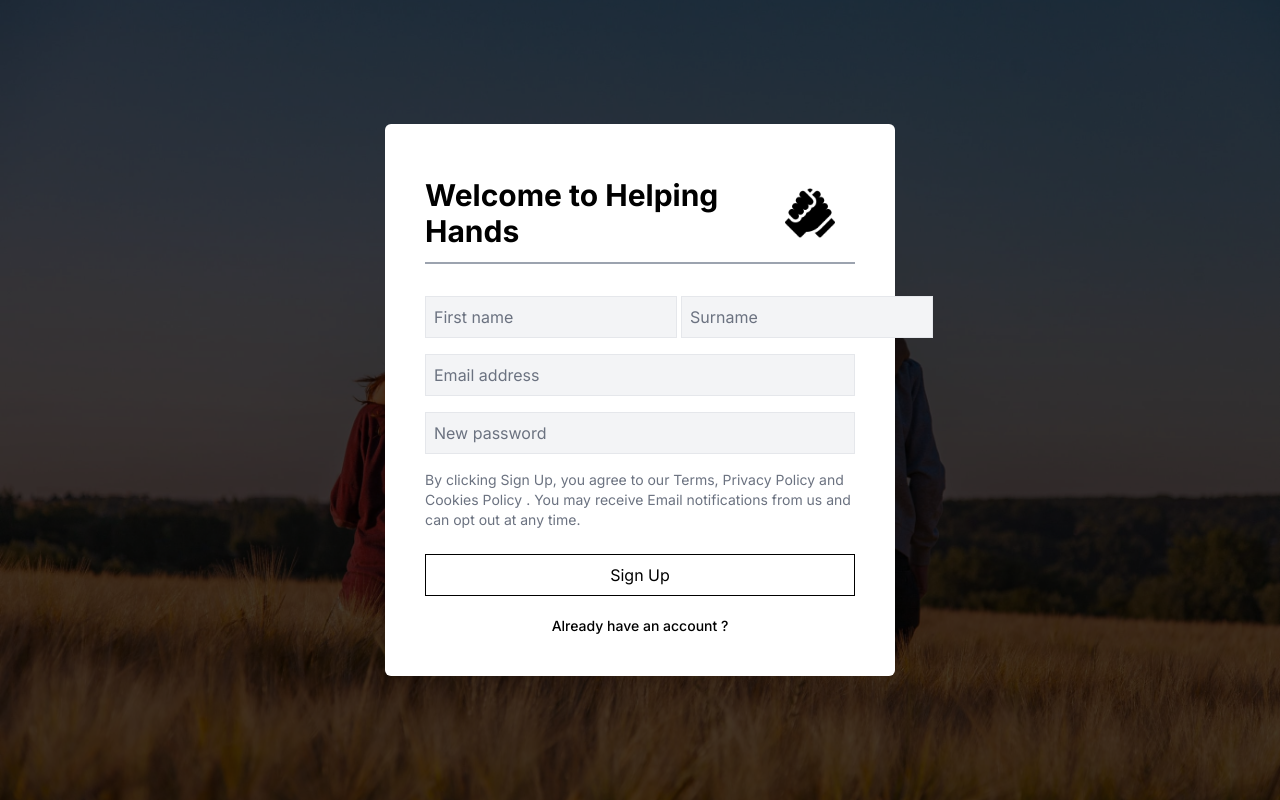
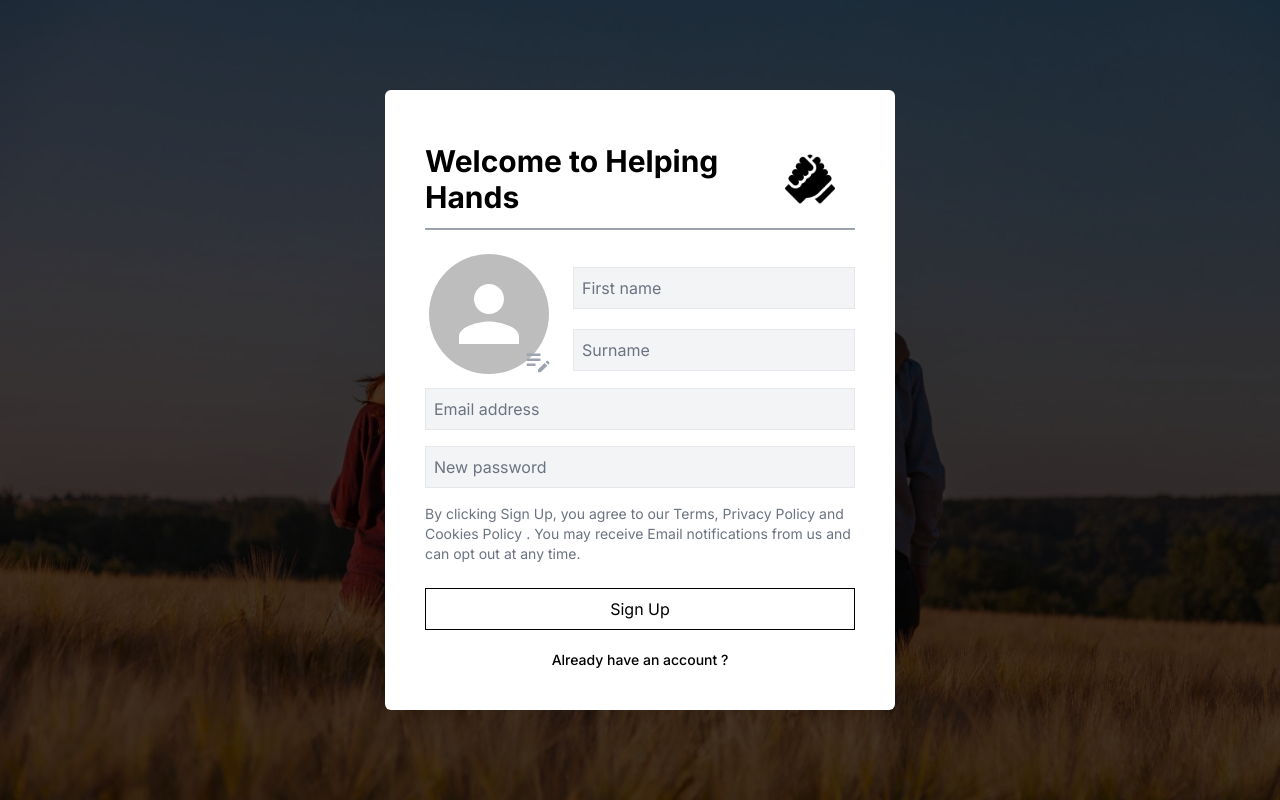
Before and after one commit to arshvinw5/HelpingHand, a Next.js app: page /auth/register in a window 1280 px wide. Built offline with nearby package versions, Linux system fonts and the light colour scheme; no server answers.

Commit message:
update with edit profile form layout and regitation form

```diff
--- a/app/(open_routes)/userProfiles/page.tsx
+++ b/app/(open_routes)/userProfiles/page.tsx
@@ -5,6 +5,7 @@ import User from '@/app/_api/User';
 import useImg from './useImg';
 import Link from 'next/link';
 import { Avatar } from '@mui/material';
+import EditNoteIcon from '@mui/icons-material/EditNote';
 
 const Profiles = () => {
 	const { user } = User();
@@ -22,11 +23,12 @@ const Profiles = () => {
 								{/* top section */}
 								<div className='flex flex-col md:flex-row justify-between gap-10 items-center mb-3'>
 									{/* Avatar */}
-									<div className='flex justify-center items-center'>
+									<div className='relative group flex justify-center items-center'>
+										<div className='p-1'>
 											<label htmlFor='dp'>
 												<Avatar
-												className='mb-[10px] cursor-pointer object-contain'
 													src={user.photoUrl}
+													className='mb-[10px] cursor-pointer object-contain group-hover:bg-black group-hover:text-white'
 													sx={{
 														width: 120,
 														height: 120,
@@ -37,6 +39,14 @@ const Profiles = () => {
 													{user?.displayName[0]}
 												</Avatar>
 											</label>
+											<EditNoteIcon
+												className='absolute bottom-3 right-0 text-gray-400  group-hover:text-black'
+												sx={{
+													width: 30,
+													height: 30,
+												}}
+											/>
+										</div>
 										<input
 											type='file'
 											id='dp'
@@ -96,3 +106,20 @@ const Profiles = () => {
 };
 
 export default Profiles;
+
+{
+	/* <label htmlFor='dp'>
+<Avatar
+	className='mb-[10px] cursor-pointer object-contain'
+	src={user.photoUrl}
+	sx={{
+		width: 120,
+		height: 120,
+		fontSize: 50,
+		fontWeight: 600,
+	}}
+>
+	{user?.displayName[0]}
+</Avatar>
+</label> */
+}
--- a/app/(open_routes)/userProfiles/useImg.tsx
+++ b/app/(open_routes)/userProfiles/useImg.tsx
@@ -34,6 +34,7 @@ const useImg = () => {
 
 	useEffect(() => {
 		auth.onAuthStateChanged(async (userCredential) => {
+			setLoading(true);
 			{
 				userCredential &&
 					userCredential
@@ -52,7 +53,7 @@ const useImg = () => {
 							);
 						});
 			}
-			console.log({ userCredential });
+			setLoading(false);
 		});
 	}, [image]);
 
--- a/app/auth/register/page.tsx
+++ b/app/auth/register/page.tsx
@@ -2,6 +2,8 @@
 import Image from 'next/image';
 import Link from 'next/link';
 import useAuth from '../useAuth';
+import { Avatar } from '@mui/material';
+import EditNoteIcon from '@mui/icons-material/EditNote';
 
 export default function RegistrationPage() {
 	const {
@@ -40,7 +42,33 @@ export default function RegistrationPage() {
 								className='m-5'
 							/>
 						</div>
-						<div className='flex flex-col md:flex-row justify-between mt-8 md:gap-1 '>
+						<div className='flex flex-col md:flex-row justify-between gap-3 md:gap-5 items-center mt-5 mb-4 md:mb-0'>
+							{/* Avatar */}
+							<div className='relative flex justify-center items-center group'>
+								<div className='p-1'>
+									<label htmlFor='dp'>
+										<Avatar
+											className='mb-[10px] cursor-pointer object-contain group-hover:bg-black group-hover:text-white'
+											sx={{
+												width: 120,
+												height: 120,
+												fontSize: 50,
+												fontWeight: 600,
+											}}
+										/>
+									</label>
+									<EditNoteIcon
+										className='absolute bottom-3 right-0 text-gray-400  group-hover:text-black'
+										sx={{
+											width: 30,
+											height: 30,
+										}}
+									/>
+								</div>
+								<input type='file' id='dp' style={{ display: 'none' }} />
+							</div>
+							{/* input field */}
+							<div className='flex flex-col justify-between md:gap-1 w-full '>
 								<div className='flex flex-col mb-4'>
 									<input
 										value={firstName}
@@ -52,7 +80,7 @@ export default function RegistrationPage() {
 										placeholder='First name'
 									/>
 								</div>
-							<div className='flex flex-col mb-4'>
+								<div className='flex flex-col'>
 									<input
 										value={surname}
 										onChange={(e) => {
@@ -62,6 +90,7 @@ export default function RegistrationPage() {
 										className='border relative bg-gray-100 p-2 focus:outline-none placeholder:text-gray-500'
 										placeholder='Surname'
 									/>
+								</div>
 							</div>
 						</div>
 						<div className='flex flex-col mb-4'>
```
Lines whose indentation alone changed are shown as unchanged.
